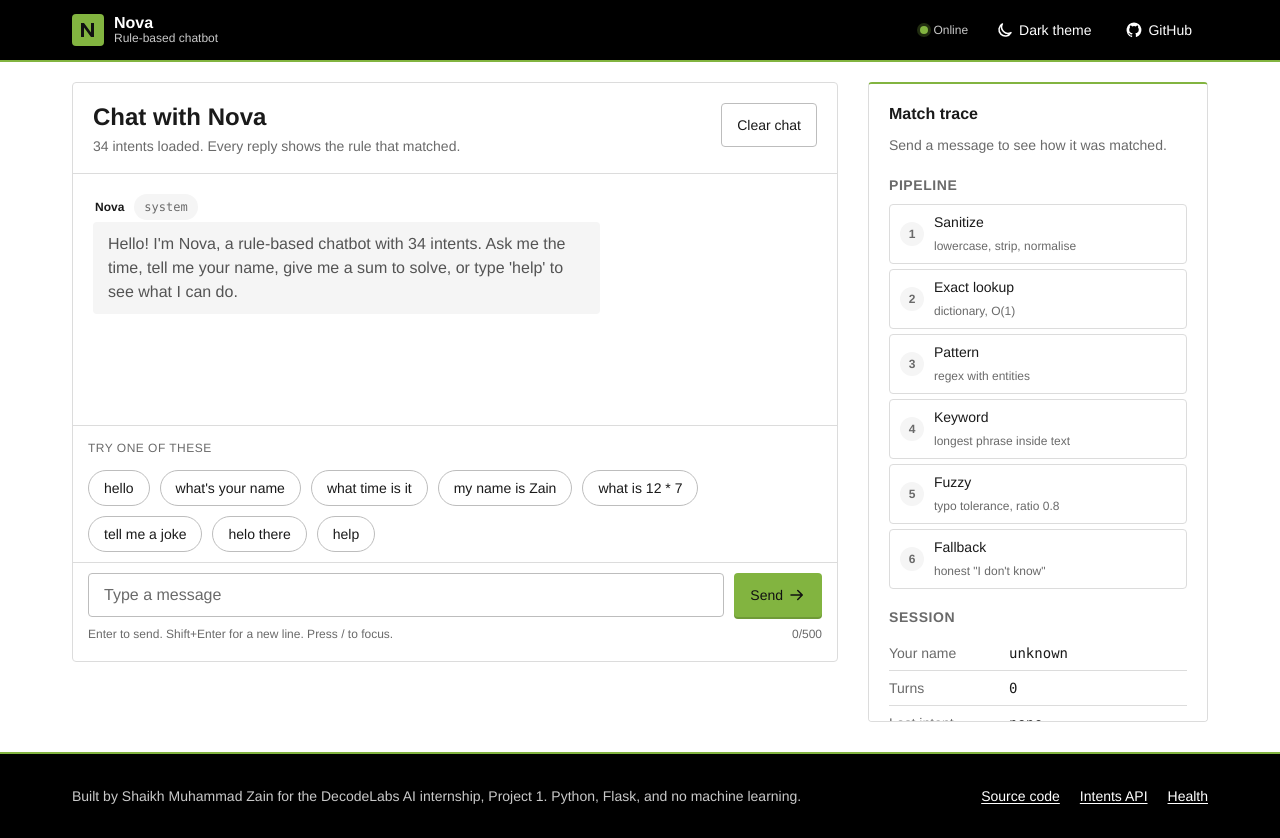
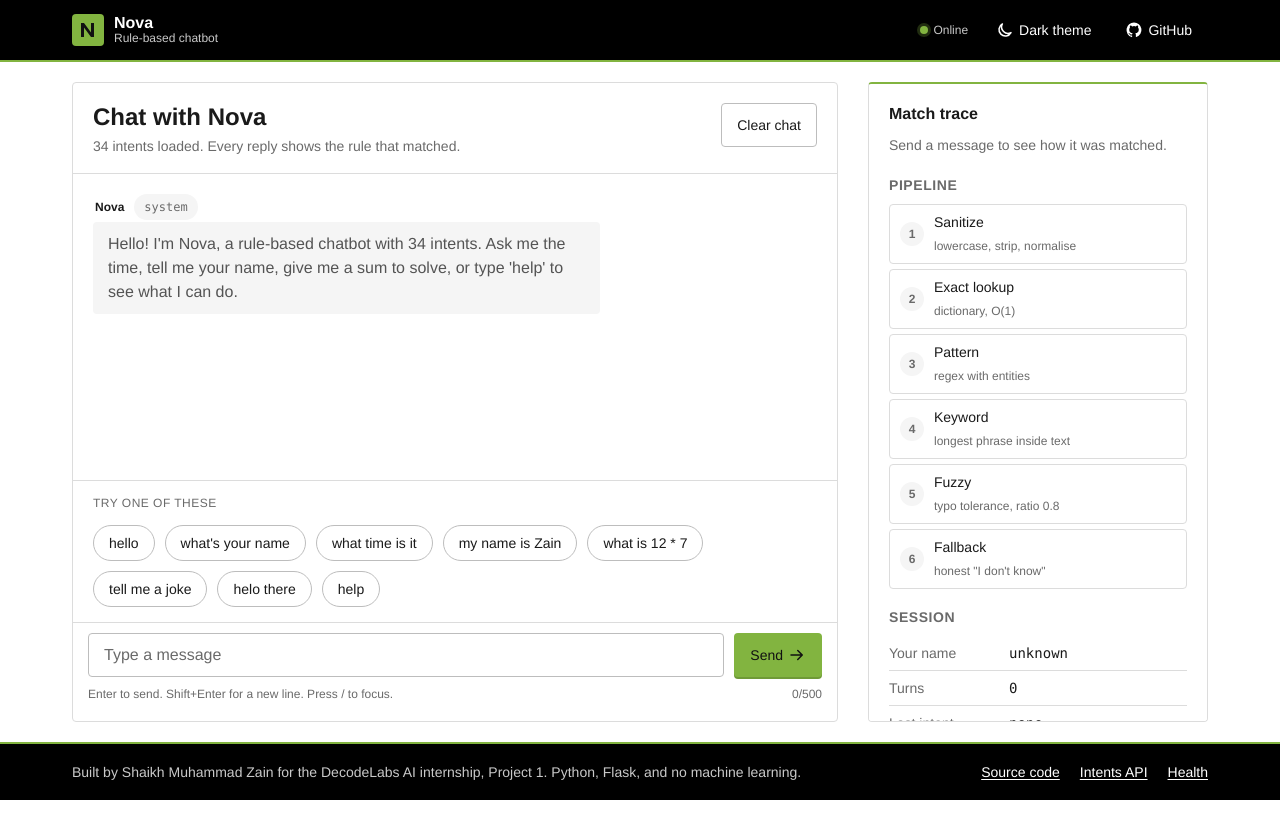
Before and after one commit to ZainDev04/Rule-based-chatbot, a Flask app: page / in a window 1280 px wide. After the commit the page ends 800 px from the top, so only its background shows below. Run offline with Flask 3, Linux system fonts and the light colour scheme.

Commit message:
Fix chip inset on phones and stop the desktop page scrolling
On phones the first suggestion chip sat 15px from the panel edge,
tighter than the message box below it; the row now uses the 20px
step and scroll-padding to match.

On tablets and desktops the page could scroll a little to reveal the
footer, which pushed the sticky panels under the header with their
tops cut off. The layout now fills the viewport exactly: the chat log
and the trace column scroll inside their own panels and the footer is
always visible. Short viewports hide the suggestion row to keep the
composer on screen.

```diff
--- a/web/static/style.css
+++ b/web/static/style.css
@@ -516,7 +516,7 @@ button, input, textarea {
   padding: var(--space-2) 0 0;
 }
 .suggestions-label {
-  padding-inline: var(--space-3);
+  padding-inline: var(--space-4);
   font-size: var(--font-size-xs);
   color: var(--color-text-muted);
   text-transform: uppercase;
@@ -525,8 +525,9 @@ button, input, textarea {
 .chips {
   display: flex;
   gap: var(--space-2);
-  padding: var(--space-2) var(--space-3);
+  padding: var(--space-2) var(--space-4) var(--space-3);
   overflow-x: auto;
+  scroll-padding-inline: var(--space-4);
   scroll-snap-type: x proximity;
   scrollbar-width: thin;
   -webkit-overflow-scrolling: touch;
@@ -839,30 +840,34 @@ button, input, textarea {
   .btn-header { padding-inline: var(--space-3); }
 }
 
-/* Tablets and up: two columns, trace becomes a static side panel. */
+/* Tablets and up: two columns. The page fills the viewport exactly and never
+   scrolls; the chat log and the trace column scroll inside their panels.
+   This keeps the footer in view and stops panels sliding under the header. */
 @media (min-width: 768px) {
   :root { --gutter: 24px; }
+  body { height: 100dvh; overflow: hidden; }
   .layout {
     grid-template-columns: minmax(0, 1fr) 300px;
+    grid-template-rows: minmax(0, 1fr);
     gap: var(--space-4);
-    padding-block: var(--space-4) var(--space-5);
-    align-items: start;
+    padding-block: var(--space-4);
+    min-height: 0;
+    align-items: stretch;
   }
   .chat {
-    min-height: calc(100dvh - var(--header-height) - 160px);
-    max-height: calc(100dvh - var(--header-height) - 100px);
-    position: sticky;
-    top: calc(var(--header-height) + var(--space-4));
+    min-height: 0;
+    height: 100%;
   }
-  .messages { padding: var(--space-4); }
+  .messages { padding: var(--space-4); min-height: 0; }
   .msg { max-width: 75%; }
   .chips { flex-wrap: wrap; overflow: visible; }
   .chip { flex: none; }
 
   .trace {
-    position: sticky;
-    top: calc(var(--header-height) + var(--space-4));
-    max-height: calc(100dvh - var(--header-height) - 100px);
+    position: static;
+    height: 100%;
+    max-height: none;
+    min-height: 0;
     overflow-y: auto;
     transform: none;
     visibility: visible;
@@ -876,6 +881,9 @@ button, input, textarea {
   .trace-close, .trace-toggle { display: none; }
   .scrim { display: none !important; }
   .footer-inner { flex-direction: row; justify-content: space-between; align-items: center; }
+  .site-footer { padding-block: var(--space-2); }
+  .footer-nav { flex: none; flex-wrap: nowrap; }
+  .footer-nav a { min-height: 36px; }
 }
 
 /* Desktop: wider trace column, roomier text. */
@@ -893,6 +901,10 @@ button, input, textarea {
   .messages { min-height: 120px; }
   .suggestions { display: none; }
 }
+@media (min-width: 768px) and (max-height: 620px) {
+  .suggestions { display: none; }
+  .chat-subtitle { display: none; }
+}
 
 /* Print: black on white, no chrome. */
 @media print {
```
